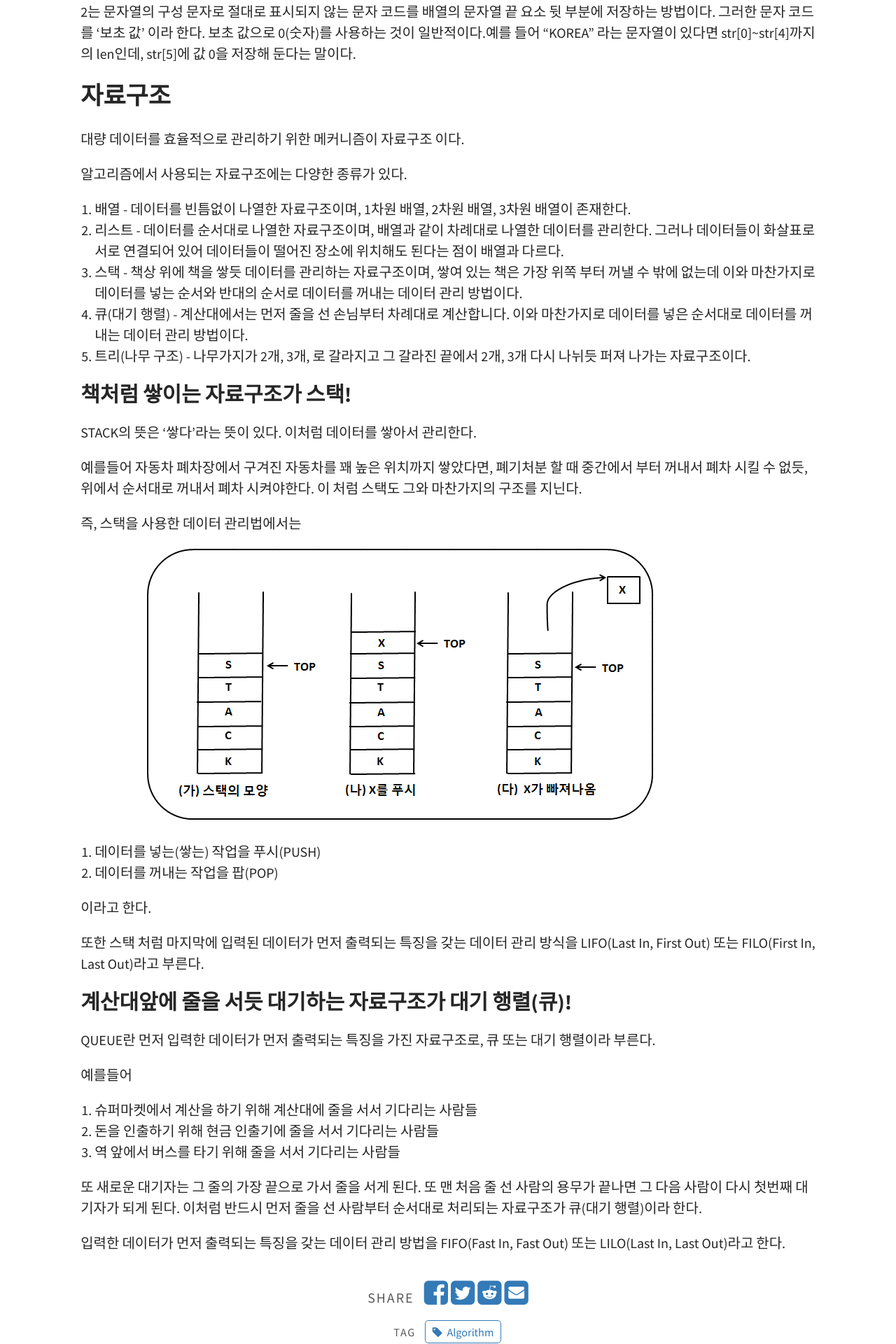
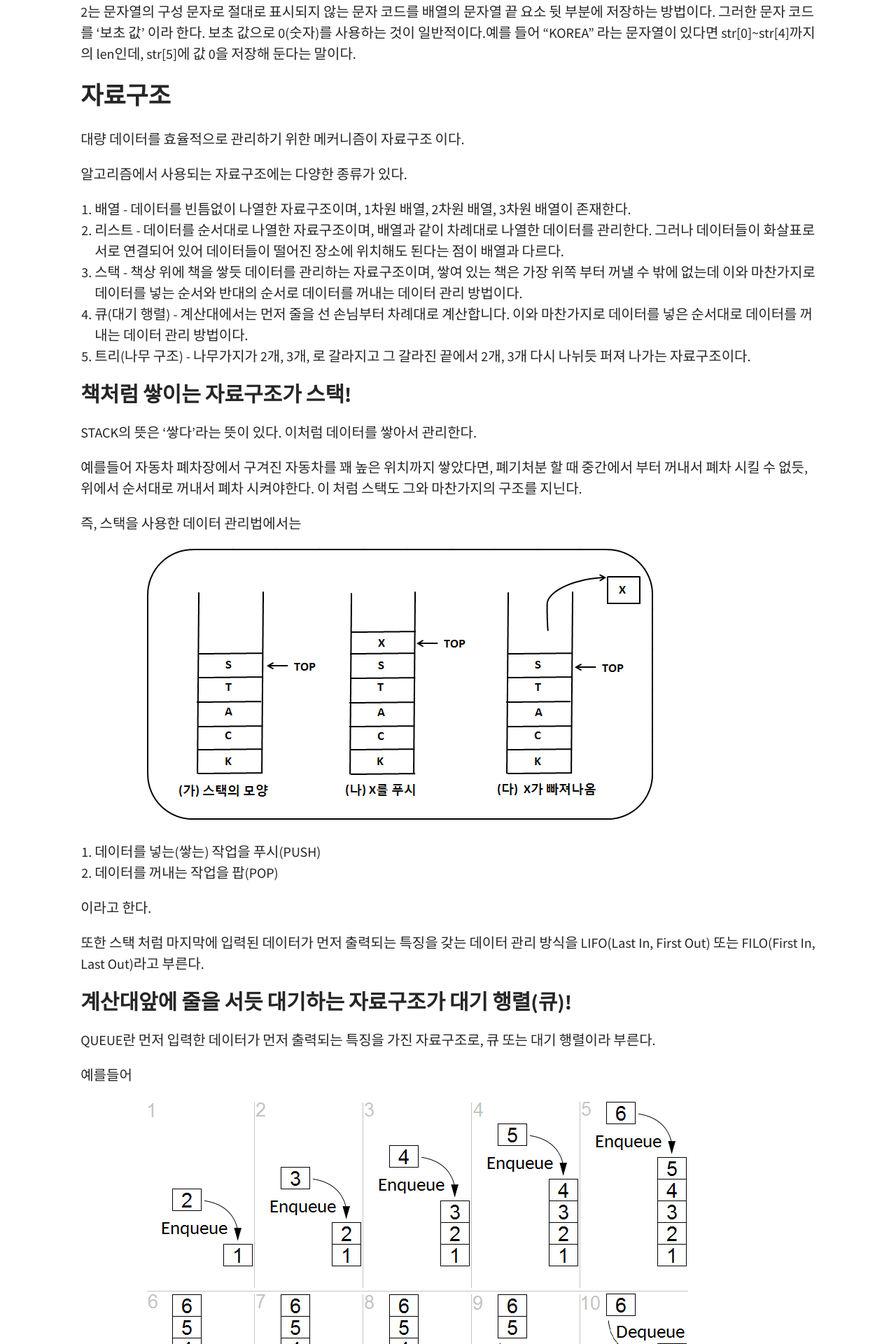
Before and after one commit to starsol89/starsol89.github.io, a Jekyll site: the page built from _posts/2020-02-07-Algorithm.md, in a window 1280 px wide. Shown: the part 4480-6400 px from the top of the page at 70% size. Built offline with Jekyll 4.4.1, drawn with Linux system fonts in a browser that asks for light colours.

Commit message:
Queue 이미지 삽입

```diff
--- a/_posts/2020-02-07-Algorithm.md
+++ b/_posts/2020-02-07-Algorithm.md
@@ -168,7 +168,7 @@ STACK의 뜻은 '쌓다'라는 뜻이 있다. 이처럼 데이터를 쌓아서
 
 즉, 스택을 사용한 데이터 관리법에서는
 
-![NPMinit](/assets/img/pexels/stack.png)
+![Stack](/assets/img/pexels/stack.png)
 
 1. 데이터를 넣는(쌓는) 작업을 푸시(PUSH)
 2. 데이터를 꺼내는 작업을 팝(POP)
@@ -183,6 +183,8 @@ QUEUE란 먼저 입력한 데이터가 먼저 출력되는 특징을 가진 자
 
 예를들어
 
+![Queue](/assets/img/pexels/queue.png)
+
 1. 슈퍼마켓에서 계산을 하기 위해 계산대에 줄을 서서 기다리는 사람들
 2. 돈을 인출하기 위해 현금 인출기에 줄을 서서 기다리는 사람들
 3. 역 앞에서 버스를 타기 위해 줄을 서서 기다리는 사람들
```
Also changed, not shown: assets/img/pexels/queue.png (added).
